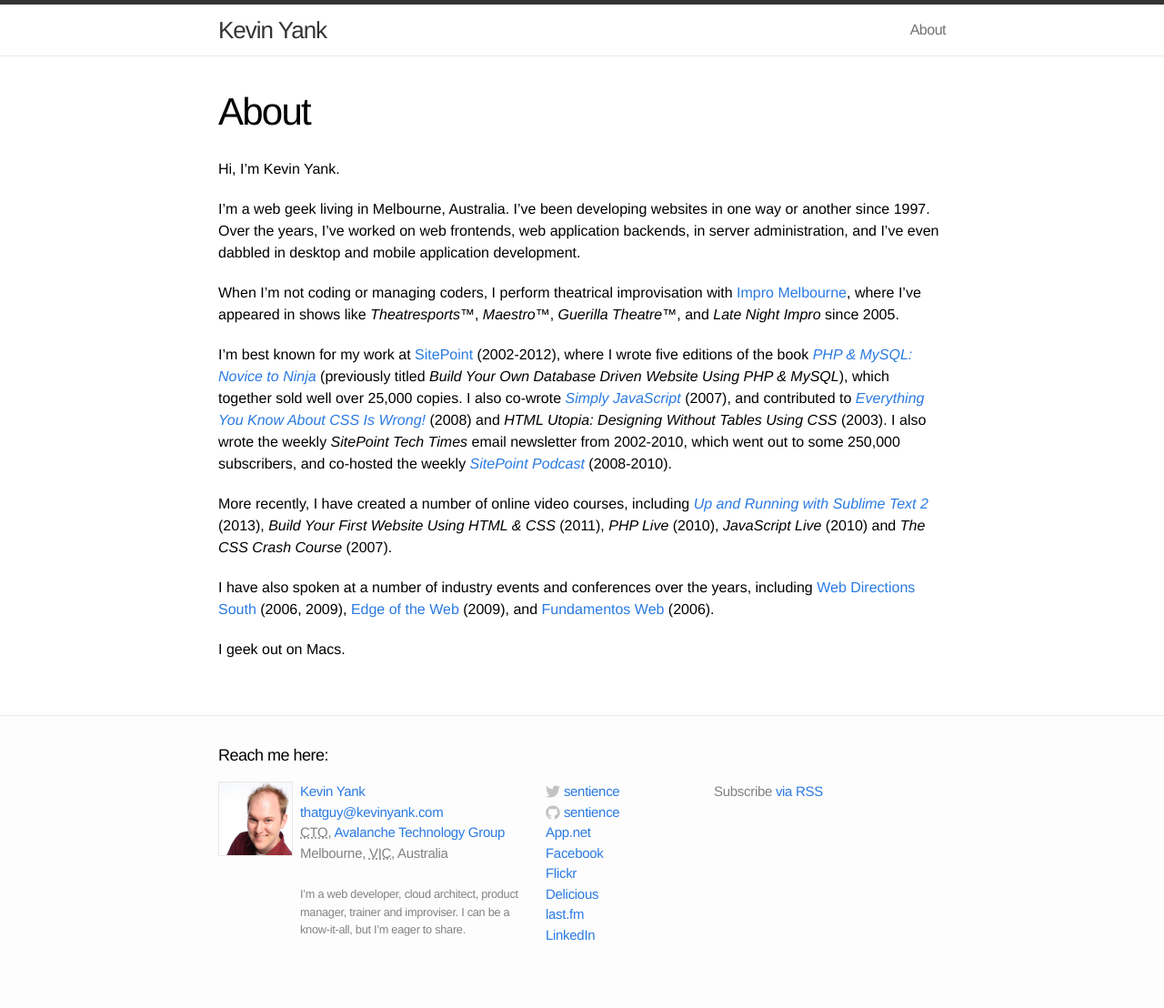
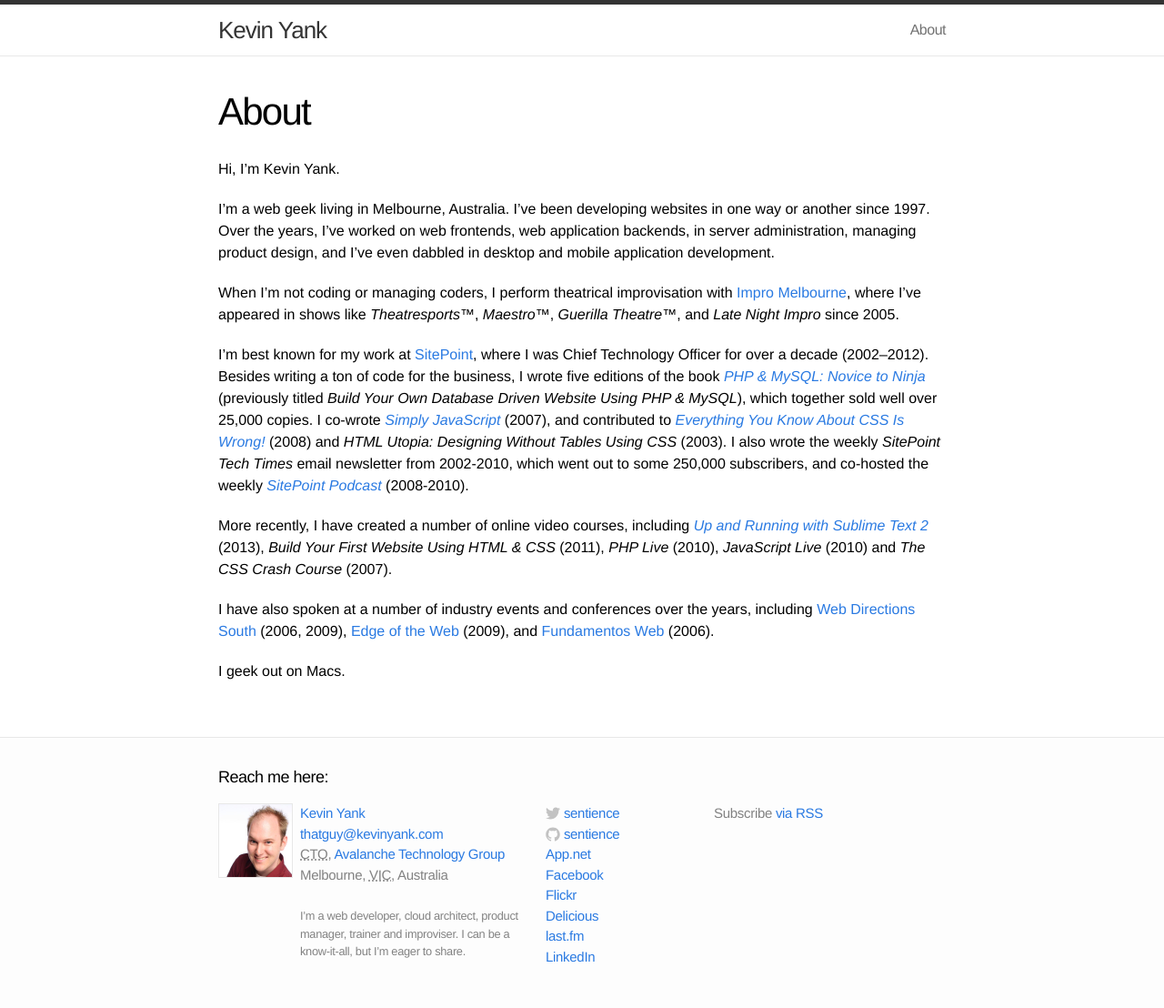
Before and after one commit to sentience/kevinyank.com, a Jekyll site: the page built from about/index.md, in a window 1280 px wide. Shown: the whole page at 91% size. Built offline with Jekyll 4.4.1, drawn with Linux system fonts in a browser that asks for light colours; before the commit the page ends 1084 px from its top, so only the background shows below that.

Commit message:
Tweak About page to cover what I do more fully.

```diff
--- a/about/index.md
+++ b/about/index.md
@@ -5,11 +5,11 @@
 
 Hi, I’m Kevin Yank.
 
-I’m a web geek living in Melbourne, Australia. I’ve been developing websites in one way or another since 1997. Over the years, I’ve worked on web frontends, web application backends, in server administration, and I’ve even dabbled in desktop and mobile application development.
+I’m a web geek living in Melbourne, Australia. I’ve been developing websites in one way or another since 1997. Over the years, I’ve worked on web frontends, web application backends, in server administration, managing product design, and I’ve even dabbled in desktop and mobile application development.
 
 When I’m not coding or managing coders, I perform theatrical improvisation with [Impro Melbourne][im], where I’ve appeared in shows like _Theatresports™_, _Maestro™_, _Guerilla Theatre™_, and _Late Night Impro_ since 2005.
 
-I’m best known for my work at [SitePoint][sitepoint] (2002-2012), where I wrote five editions of the book _[PHP & MySQL: Novice to Ninja][phpmysqlbook]_ (previously titled _Build Your Own Database Driven Website Using PHP & MySQL_), which together sold well over 25,000 copies. I also co-wrote _[Simply JavaScript][jsbook]_ (2007), and contributed to _[Everything You Know About CSS Is Wrong!][csswrong]_ (2008) and _HTML Utopia: Designing Without Tables Using CSS_ (2003). I also wrote the weekly _SitePoint Tech Times_ email newsletter from 2002-2010, which went out to some 250,000 subscribers, and co-hosted the weekly _[SitePoint Podcast][sppodcast]_ (2008-2010).
+I’m best known for my work at [SitePoint][sitepoint], where I was Chief Technology Officer for over a decade (2002–2012). Besides writing a ton of code for the business, I wrote five editions of the book _[PHP & MySQL: Novice to Ninja][phpmysqlbook]_ (previously titled _Build Your Own Database Driven Website Using PHP & MySQL_), which together sold well over 25,000 copies. I co-wrote _[Simply JavaScript][jsbook]_ (2007), and contributed to _[Everything You Know About CSS Is Wrong!][csswrong]_ (2008) and _HTML Utopia: Designing Without Tables Using CSS_ (2003). I also wrote the weekly _SitePoint Tech Times_ email newsletter from 2002-2010, which went out to some 250,000 subscribers, and co-hosted the weekly _[SitePoint Podcast][sppodcast]_ (2008-2010).
 
 More recently, I have created a number of online video courses, including _[Up and Running with Sublime Text 2][lyndast2]_ (2013), _Build Your First Website Using HTML & CSS_ (2011), _PHP Live_ (2010), _JavaScript Live_ (2010) and _The CSS Crash Course_ (2007).
 
```
